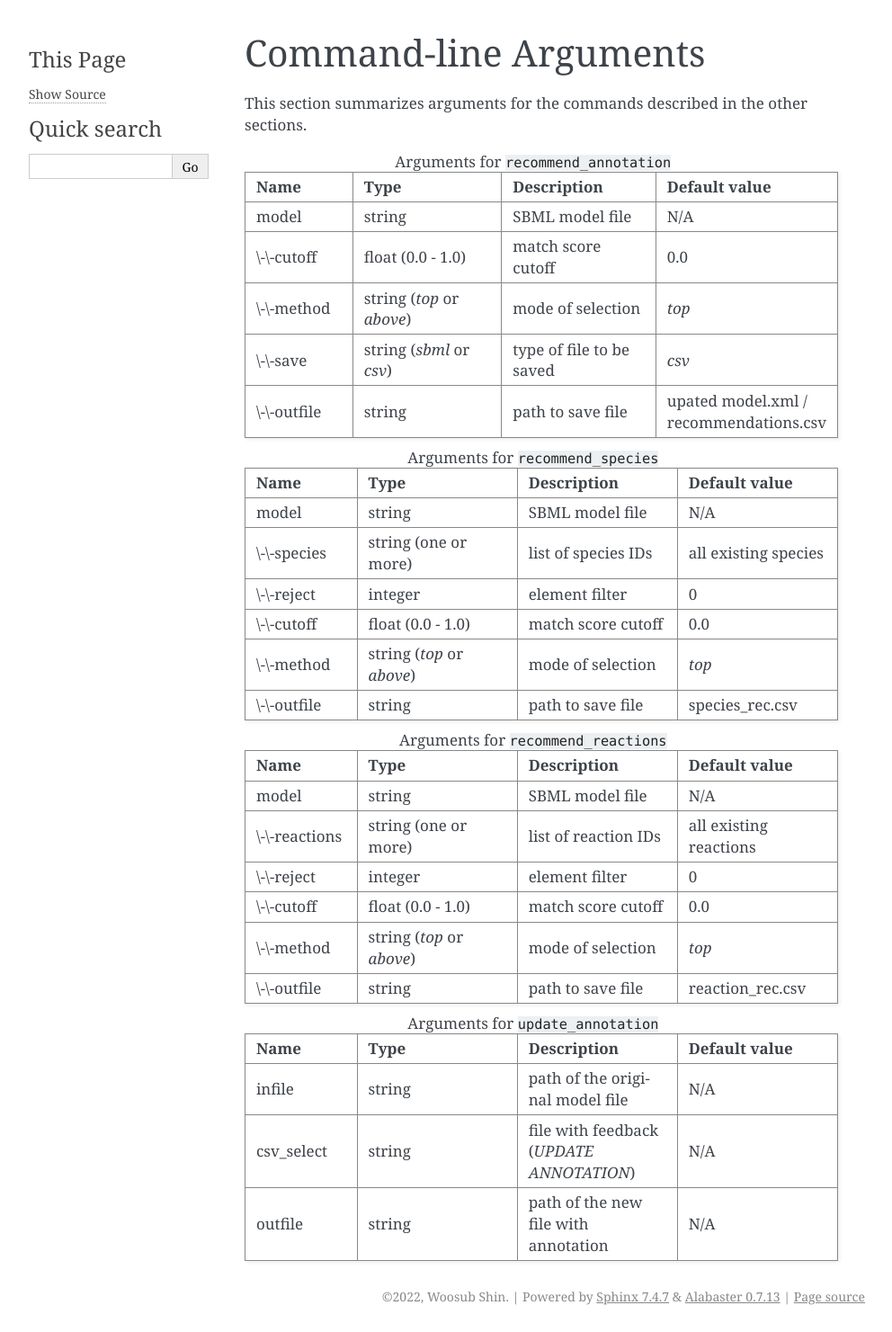
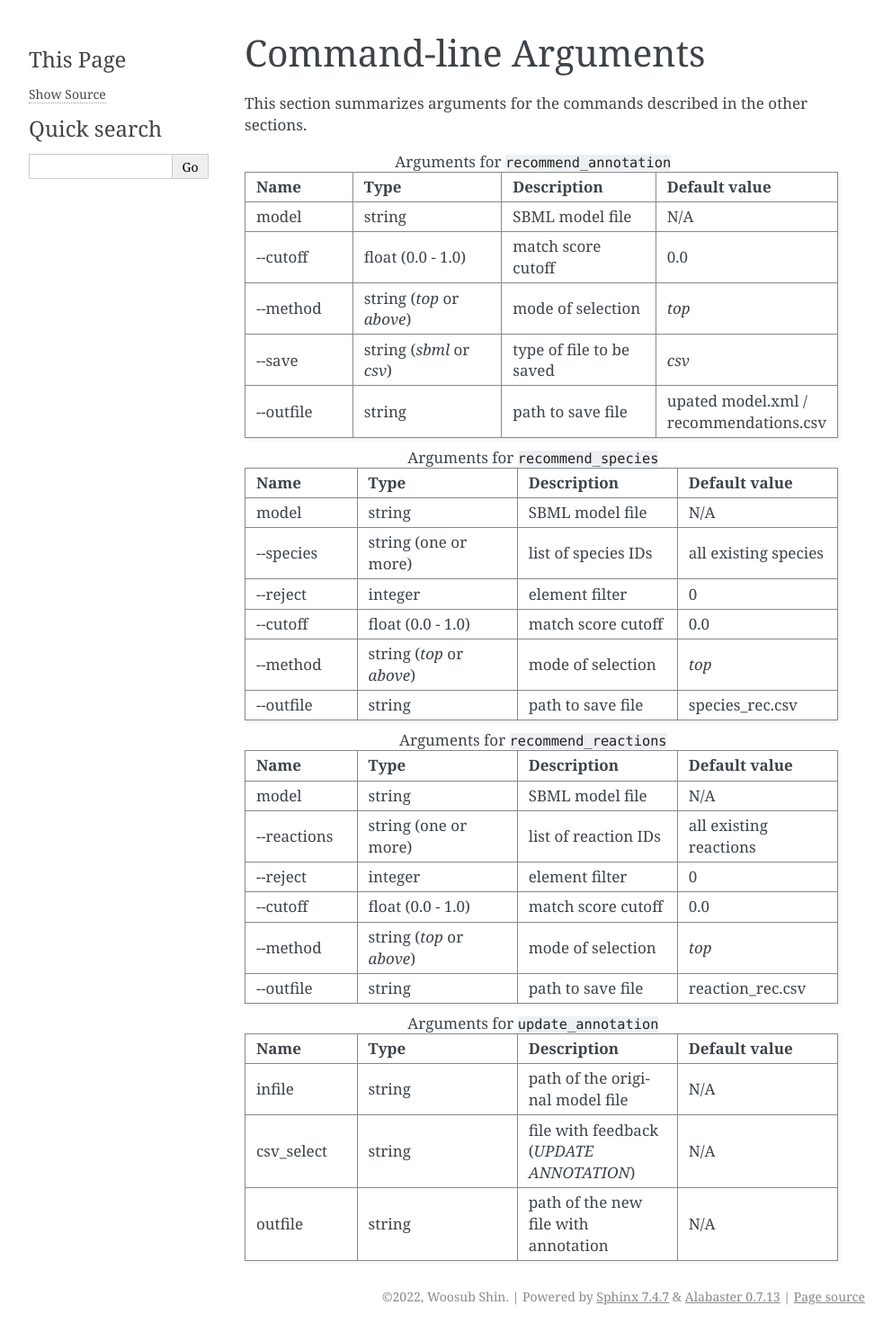
Before and after one commit to sys-bio/AMAS, a Sphinx documentation site: the page built from docs/source/tbls.rst, in a window 1280 px wide. Shown: the whole page at 90% size, without its empty margins (148-1140 px from the left). Built offline with Sphinx 7.4.7, drawn with Linux system fonts in a browser that asks for light colours.

Commit message:
double dashes

```diff
--- a/docs/source/tbls.rst
+++ b/docs/source/tbls.rst
@@ -18,19 +18,19 @@ This section summarizes arguments for the commands described in the other sectio
      - string
      - SBML model file
      - N/A
-   * - \\-\\-cutoff
+   * - \-\-cutoff
      - float (0.0 - 1.0)
      - match score cutoff
      - 0.0
-   * - \\-\\-method
+   * - \-\-method
      - string (*top* or *above*)
      - mode of selection
      - *top*
-   * - \\-\\-save
+   * - \-\-save
      - string (*sbml* or *csv*)
      - type of file to be saved
      - *csv*
-   * - \\-\\-outfile
+   * - \-\-outfile
      - string
      - path to save file
      - upated model.xml / recommendations.csv
@@ -48,23 +48,23 @@ This section summarizes arguments for the commands described in the other sectio
      - string
      - SBML model file
      - N/A
-   * - \\-\\-species
+   * - \-\-species
      - string (one or more)
      - list of species IDs
      - all existing species
-   * - \\-\\-reject
+   * - \-\-reject
      - integer
      - element filter
      - 0
-   * - \\-\\-cutoff
+   * - \-\-cutoff
      - float (0.0 - 1.0)
      - match score cutoff
      - 0.0
-   * - \\-\\-method
+   * - \-\-method
      - string (*top* or *above*)
      - mode of selection
      - *top*
-   * - \\-\\-outfile
+   * - \-\-outfile
      - string
      - path to save file
      - species_rec.csv
@@ -82,23 +82,23 @@ This section summarizes arguments for the commands described in the other sectio
      - string
      - SBML model file
      - N/A
-   * - \\-\\-reactions
+   * - \-\-reactions
      - string (one or more)
      - list of reaction IDs
      - all existing reactions
-   * - \\-\\-reject
+   * - \-\-reject
      - integer
      - element filter
      - 0
-   * - \\-\\-cutoff
+   * - \-\-cutoff
      - float (0.0 - 1.0)
      - match score cutoff
      - 0.0
-   * - \\-\\-method
+   * - \-\-method
      - string (*top* or *above*)
      - mode of selection
      - *top*
-   * - \\-\\-outfile
+   * - \-\-outfile
      - string
      - path to save file
      - reaction_rec.csv
```
